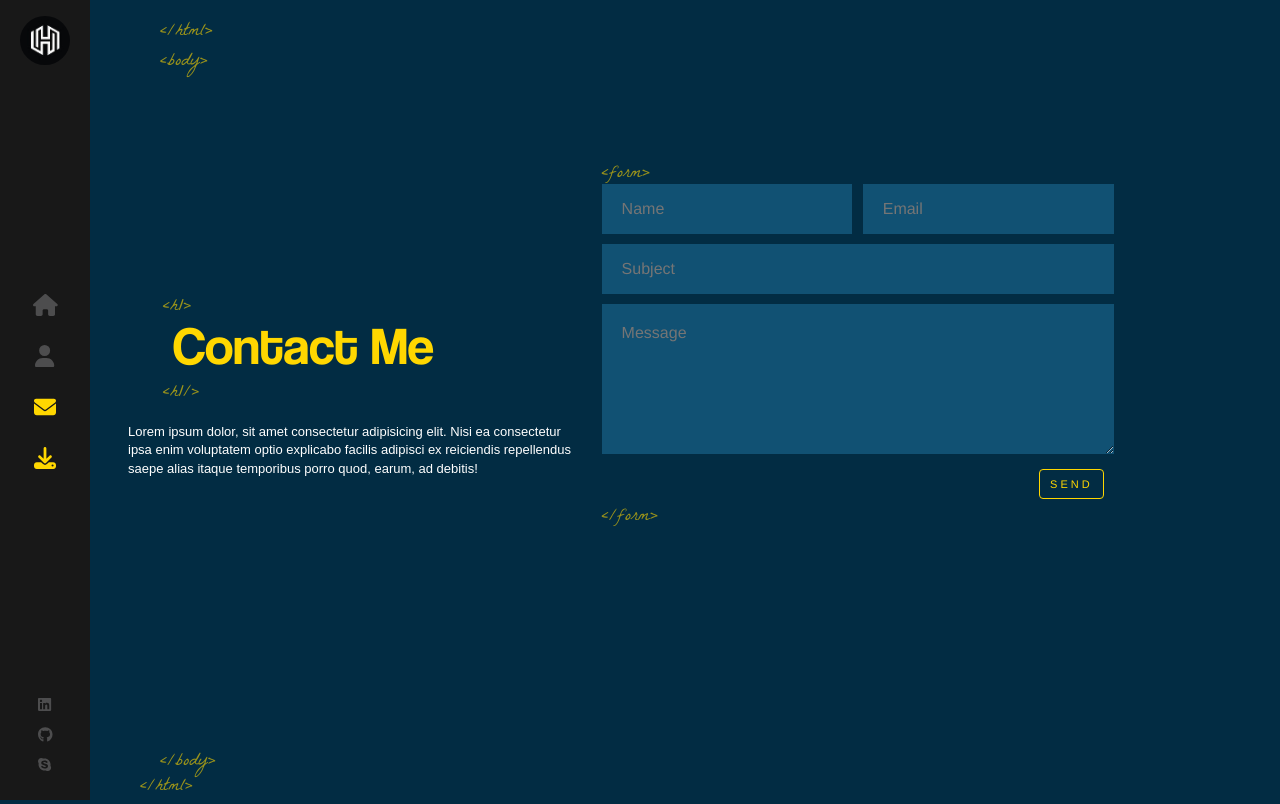
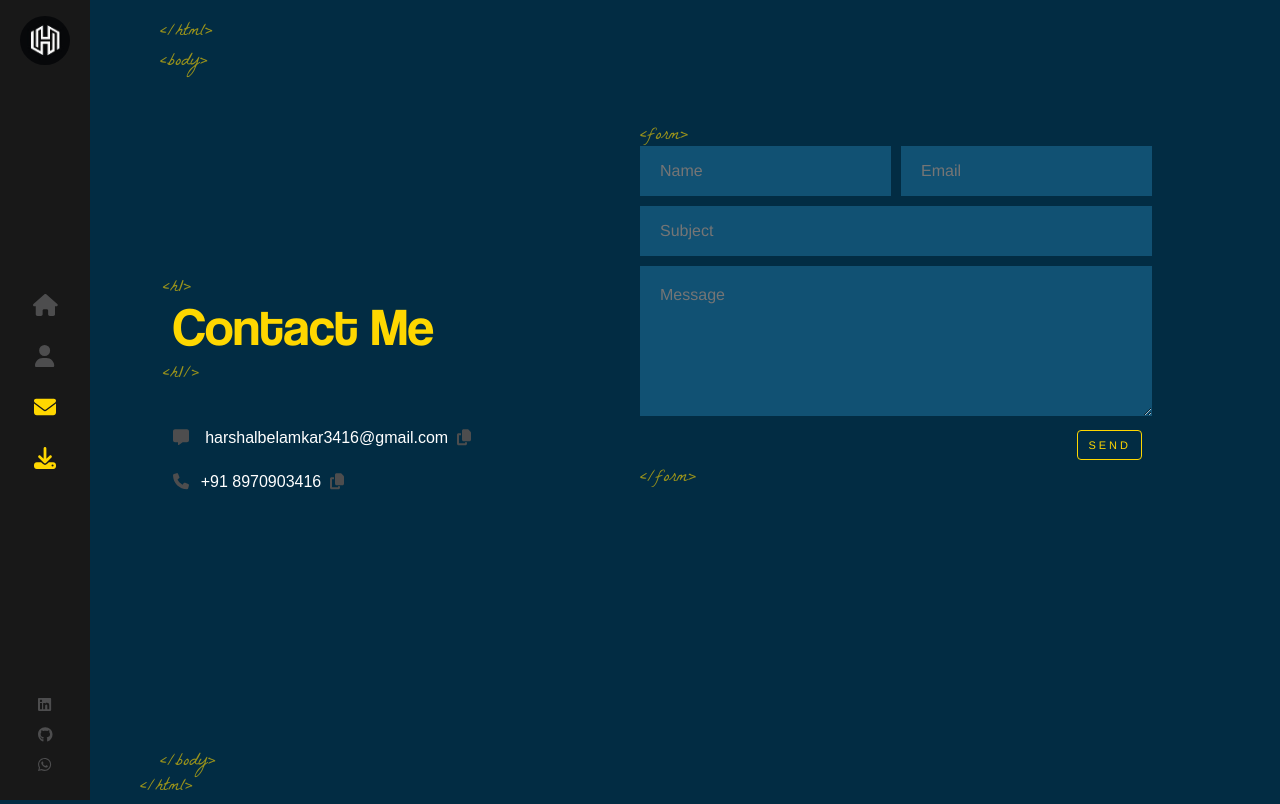
Before and after one commit to Harshal3416/harshal-portfolio, a React (Create React App) app: page /contact in a window 1280 px wide. Built offline with nearby package versions, Linux system fonts and the light colour scheme.

Commit message:
stylings updated

```diff
--- a/src/components/About/index.js
+++ b/src/components/About/index.js
@@ -9,8 +9,10 @@ const About = () => {
                 <div className="text-zone">
 
                     <h1>About Me</h1>
-                    <p>Lorem ipsum dolor, sit amet consectetur adipisicing elit. Nisi ea consectetur ipsa enim voluptatem optio explicabo facilis adipisci ex reiciendis repellendus saepe alias itaque temporibus porro quod, earum, ad debitis!</p>
-
+                    <p>
+                        Senior Software Engineer working on Front-End technologies from past 4.5+ years. <br />
+                        Key Skills: Javascript, React JS, Angular 2+, Typescript, HTML5, CSS3, GIT, etc.
+                    </p>
                 </div>
             </div>
 
--- a/src/components/About/index.scss
+++ b/src/components/About/index.scss
@@ -46,12 +46,14 @@
 		}
 
 		p {
-			font-size: 13px;
+			font-size: 16px;
 			color: #fff;
 			font-family: sans-serif;
 			font-weight: 300;
 			max-width: fit-content;
-			animation: pulse 1s;
+			animation: pulse 0.5s;
+			position: relative;
+			left: 10%;
 		}
 	}
 }
--- a/src/components/Contact/index.js
+++ b/src/components/Contact/index.js
@@ -1,6 +1,8 @@
 import "./index.scss";
 import emailjs from '@emailjs/browser'
 import { useRef } from "react";
+import { faCopy, faMessage, faPhone } from "@fortawesome/free-solid-svg-icons";
+import { FontAwesomeIcon } from "@fortawesome/react-fontawesome";
 
 const Contact = () => {
     const form = useRef()
@@ -25,7 +27,17 @@ const Contact = () => {
                 <div className="text-zone">
 
                     <h1>Contact Me</h1>
-                    <p>Lorem ipsum dolor, sit amet consectetur adipisicing elit. Nisi ea consectetur ipsa enim voluptatem optio explicabo facilis adipisci ex reiciendis repellendus saepe alias itaque temporibus porro quod, earum, ad debitis!</p>
+                    <p>
+                        <br />
+                        <FontAwesomeIcon icon={faMessage} color="#4d4d4e"></FontAwesomeIcon>
+                        <span className="gmail" onClick={() => { navigator.clipboard.writeText('harshalbelamkar3416@gmail.com') }}> &nbsp; harshalbelamkar3416@gmail.com &nbsp;
+                            <FontAwesomeIcon icon={faCopy} color="#4d4d4e"></FontAwesomeIcon>
+                        </span> <br /> <br />
+                        <FontAwesomeIcon icon={faPhone} color="#4d4d4e"></FontAwesomeIcon>
+                        <span className="phone" onClick={() => { navigator.clipboard.writeText('+91 8970903416') }}>&nbsp; +91 8970903416 &nbsp;
+                            <FontAwesomeIcon icon={faCopy} color="#4d4d4e"></FontAwesomeIcon>
+                        </span>
+                    </p>
 
                 </div>
 
--- a/src/components/Contact/index.scss
+++ b/src/components/Contact/index.scss
@@ -8,6 +8,17 @@
 		vertical-align: middle;
 		display: table-cell;
 		max-height: 90%;
+
+		.gmail {
+			padding: 3px;
+			cursor: pointer;
+		}
+
+		.phone {
+			margin-top: 5px;
+			padding: 3px;
+			cursor: pointer;
+		}
 
 		h1 {
 			font-size: 53px;
@@ -46,26 +57,21 @@
 		}
 
 		p {
-			font-size: 13px;
+			font-size: 16px;
 			color: #fff;
 			font-family: sans-serif;
 			font-weight: 300;
 			max-width: fit-content;
-			animation: pulse 1s;
+			animation: pulse 0.5s;
+			position: relative;
+			left: 10%;
 		}
 	}
 
 	.contact-form {
-		// width: 100%;
-		// margin-top: 20px;
-		// position: absolute;
-		// top: 43%;
-		// width: 40%;
-		// left: 10%;
-
 		width: 40%;
 		float: right;
-		margin: 13%;
+		margin: 10%;
 
 		ul {
 			padding: 0;
--- a/src/components/Home/index.scss
+++ b/src/components/Home/index.scss
@@ -34,7 +34,7 @@
 			margin-top: 38px;
 			margin-left: 23px;
 			opacity: 0.5;
-			animation: fadeIn 1s 1.7s backwards;
+			animation: fadeIn 0.7s 1.7s backwards;
 		}
 	}
 
@@ -45,7 +45,7 @@
 		font-size: 16px;
 		font-family: sans-serif;
 		letter-spacing: 6px;
-		animation: fadeIn 1s 1.8s backwards;
+		animation: fadeIn 0.7s 1.8s backwards;
 	}
 
 	.flat-button {
@@ -77,6 +77,10 @@
 			height: 400px;
 			border-radius: 50%;
 			box-shadow: 2px 4px #ffd700;
+
+			&:hover {
+				height: 410px;
+			}
 		}
 	}
 }
--- a/src/components/Sidebar/index.js
+++ b/src/components/Sidebar/index.js
@@ -4,7 +4,7 @@ import CV from '../../assets/pdf/HARSHAL-Front-end-4.5Years.pdf'
 import { Link, NavLink } from "react-router-dom";
 import { faDownload, faEnvelope, faHome, faUser } from "@fortawesome/free-solid-svg-icons";
 import { FontAwesomeIcon } from "@fortawesome/react-fontawesome";
-import { faGithub, faLinkedin, faSkype } from "@fortawesome/free-brands-svg-icons";
+import { faGithub, faLinkedin, faSkype, faWhatsapp } from "@fortawesome/free-brands-svg-icons";
 
 const Sidebar = () => {
 
@@ -31,18 +31,18 @@ const Sidebar = () => {
 
                 <ul>
                     <li>
-                        <a target="_blank" rel="norederrer" href="">
+                        <a target="_blank" rel="norederrer" href="https://linkedin.com/in/harshal-belamkar">
                             <FontAwesomeIcon icon={faLinkedin} color="#4d4d4e"></FontAwesomeIcon>
                         </a>
                     </li>
                     <li>
-                        <a target="_blank" rel="norederrer" href="">
+                        <a target="_blank" rel="norederrer" href="https://github.com/Harshal3416">
                             <FontAwesomeIcon icon={faGithub} color="#4d4d4e"></FontAwesomeIcon>
                         </a>
                     </li>
                     <li>
-                        <a target="_blank" rel="norederrer" href="">
-                            <FontAwesomeIcon icon={faSkype} color="#4d4d4e"></FontAwesomeIcon>
+                        <a target="_blank" rel="norederrer" href="https://wa.me/8970903416">
+                            <FontAwesomeIcon icon={faWhatsapp} color="#4d4d4e"></FontAwesomeIcon>
                         </a>
                     </li>
                 </ul>
--- a/src/components/Sidebar/index.scss
+++ b/src/components/Sidebar/index.scss
@@ -91,7 +91,7 @@
 
 		a.download-cv {
 			&::after {
-				content: "DOWNLOAD";
+				content: "DOWNLOAD CV";
 			}
 		}
 
```
